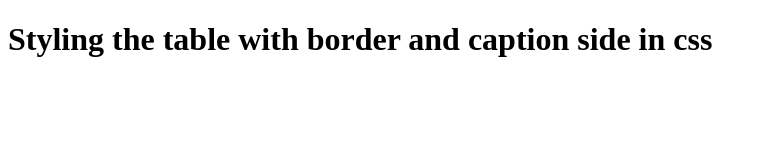
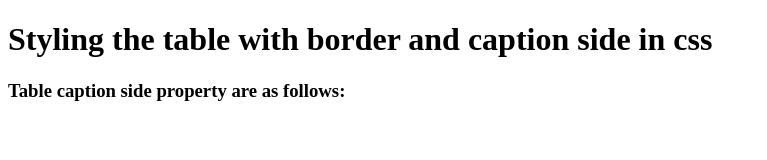
Before and after one commit to jamintowebdev/stylingthetable-one, a plain HTML site: page index.html in a window 1280 px wide. Shown: the whole page, without its empty margins (0-767 px from the left). Drawn offline with Linux system fonts and the light colour scheme.

Commit message:
another h3 header added

```diff
--- a/index.html
+++ b/index.html
@@ -11,6 +11,7 @@
 
 <body>
     <h1>Styling the table with border and caption side in css</h1>
+    <h3>Table caption side property are as follows:</h3>
 </body>
 
 </html>
```
